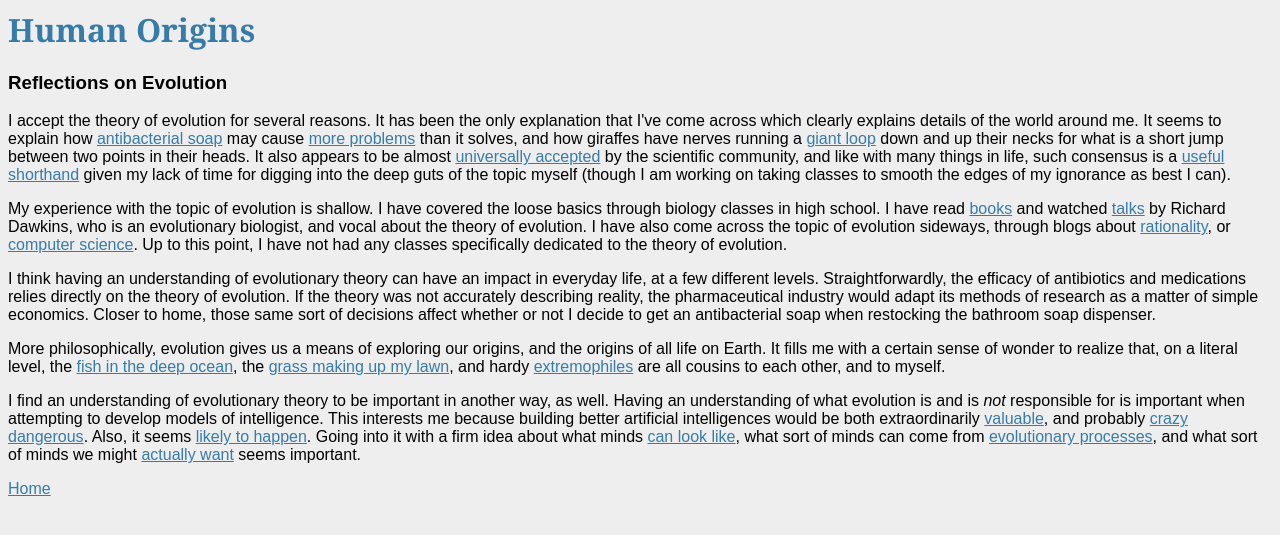
After one commit to imajunryou/blinkwink, a Flask app: page /anthropology in a window 1280 px wide. The commit adds this page. Shown: the top 535 px of the page. Run offline with Flask 2, Linux system fonts and the light colour scheme.

Commit message:
Add initial reflections assignment from Human Origins class.

```diff
--- a/blinkwink/main/views.py
+++ b/blinkwink/main/views.py
@@ -111,3 +111,7 @@ def stats():
 @main.route("english_2")
 def english_2():
     return render_template("english2.html")
+
+@main.route("anthropology")
+def anthropology():
+    return render_template("anthropology.html")
--- /dev/null
+++ b/blinkwink/templates/anthropology.html
@@ -0,0 +1,18 @@
+{% extends "_base.html" %}
+{% block content %}
+<div>
+  <h1>Human Origins</h1>
+  <h3>Reflections on Evolution</h3>
+</div>
+<div>
+  <p>I accept the theory of evolution for several reasons.  It has been the only explanation that I've come across which clearly explains details of the world around me.  It seems to explain how <a href="https://www.fda.gov/consumers/consumer-updates/antibacterial-soap-you-can-skip-it-use-plain-soap-and-water">antibacterial soap</a> may cause <a href="https://www.cdc.gov/drugresistance/about.html">more problems</a> than it solves, and how giraffes have nerves running a <a class=" inline_disabled" href="https://youtu.be/cO1a1Ek-HD0">giant loop</a> down and up their necks for what is a short jump between two points in their heads.  It also appears to be almost <a href="https://en.wikipedia.org/wiki/Project_Steve">universally accepted</a> by the scientific community, and like with many things in life, such consensus is a <a href="https://www.lesswrong.com/posts/R8YpYTq8LoD3k948L/trusting-expert-consensus">useful shorthand</a> given my lack of time for digging into the deep guts of the topic myself (though I am working on taking classes to smooth the edges of my ignorance as best I can).</p>
+
+  <p>My experience with the topic of evolution is shallow.  I have covered the loose basics through biology classes in high school.  I have read <a href="https://en.wikipedia.org/wiki/The_Greatest_Show_on_Earth:_The_Evidence_for_Evolution">books</a> and watched <a class=" inline_disabled" href="https://www.youtube.com/watch?v=Uga0QaKsdCk">talks</a> by Richard Dawkins, who is an evolutionary biologist, and vocal about the theory of evolution.  I have also come across the topic of evolution sideways, through blogs about <a href="https://www.lesswrong.com/s/MH2b8NfWv22dBtrs8">rationality</a>, or <a href="https://blog.sicara.com/getting-started-genetic-algorithms-python-tutorial-81ffa1dd72f9?gi=64c1e43ecdd9">computer science</a>.  Up to this point, I have not had any classes specifically dedicated to the theory of evolution.</p>
+
+  <p>I think having an understanding of evolutionary theory can have an impact in everyday life, at a few different levels.  Straightforwardly, the efficacy of antibiotics and medications relies directly on the theory of evolution.  If the theory was not accurately describing reality, the pharmaceutical industry would adapt its methods of research as a matter of simple economics.  Closer to home, those same sort of decisions affect whether or not I decide to get an antibacterial soap when restocking the bathroom soap dispenser.</p>
+
+  <p>More philosophically, evolution gives us a means of exploring our origins, and the origins of all life on Earth.  It fills me with a certain sense of wonder to realize that, on a literal level, the <a href="https://en.wikipedia.org/wiki/Deep_sea_fish">fish in the deep ocean</a>, the <a href="https://en.wikipedia.org/wiki/Poaceae#Lawn_and_ornamental_use">grass making up my lawn</a>, and hardy <a href="https://en.wikipedia.org/wiki/Deinococcus_radiodurans">extremophiles</a> are all cousins to each other, and to myself.</p>
+
+  <p>I find an understanding of evolutionary theory to be important in another way, as well.  Having an understanding of what evolution is and is <em>not</em> responsible for is important when attempting to develop models of intelligence.  This interests me because building better artificial intelligences would be both extraordinarily <a href="http://yudkowsky.net/singularity/power/">valuable</a>, and probably <a href="https://en.wikipedia.org/wiki/Global_Catastrophic_Risks_(book)">crazy</a> <a href="https://en.wikipedia.org/wiki/Superintelligence:_Paths,_Dangers,_Strategies">dangerous</a>.  Also, it seems <a class=" inline_disabled" href="https://youtu.be/8nt3edWLgIg">likely to happen</a>.  Going into it with a firm idea about what minds <a href="https://www.lesswrong.com/posts/tnWRXkcDi5Tw9rzXw/the-design-space-of-minds-in-general">can look like</a>, what sort of minds can come from <a href="https://www.lesswrong.com/posts/Cyj6wQLW6SeF6aGLy/the-psychological-unity-of-humankind">evolutionary processes</a>, and what sort of minds we might <a href="https://intelligence.org/2017/04/12/ensuring/">actually want</a> seems important.</p>
+</div>
+{% endblock %}
--- a/blinkwink/templates/index.html
+++ b/blinkwink/templates/index.html
@@ -30,6 +30,7 @@
         <li><a href={{ url_for('main.english') }}>Introduction to Writing - Research Paper</a></li>
         <li><a href={{ url_for('main.english_2') }}>Intermediate Writing - Report Paper</a></li>
         <li><a href={{ url_for('main.stats') }}>Statistics for Applied Science - Research Project</a></li>
+        <li><a href={{ url_for('main.anthropology') }}>Human Origins - Reflections on Evolution</a></li>
     </ul>
 {% endblock %}
 
```
